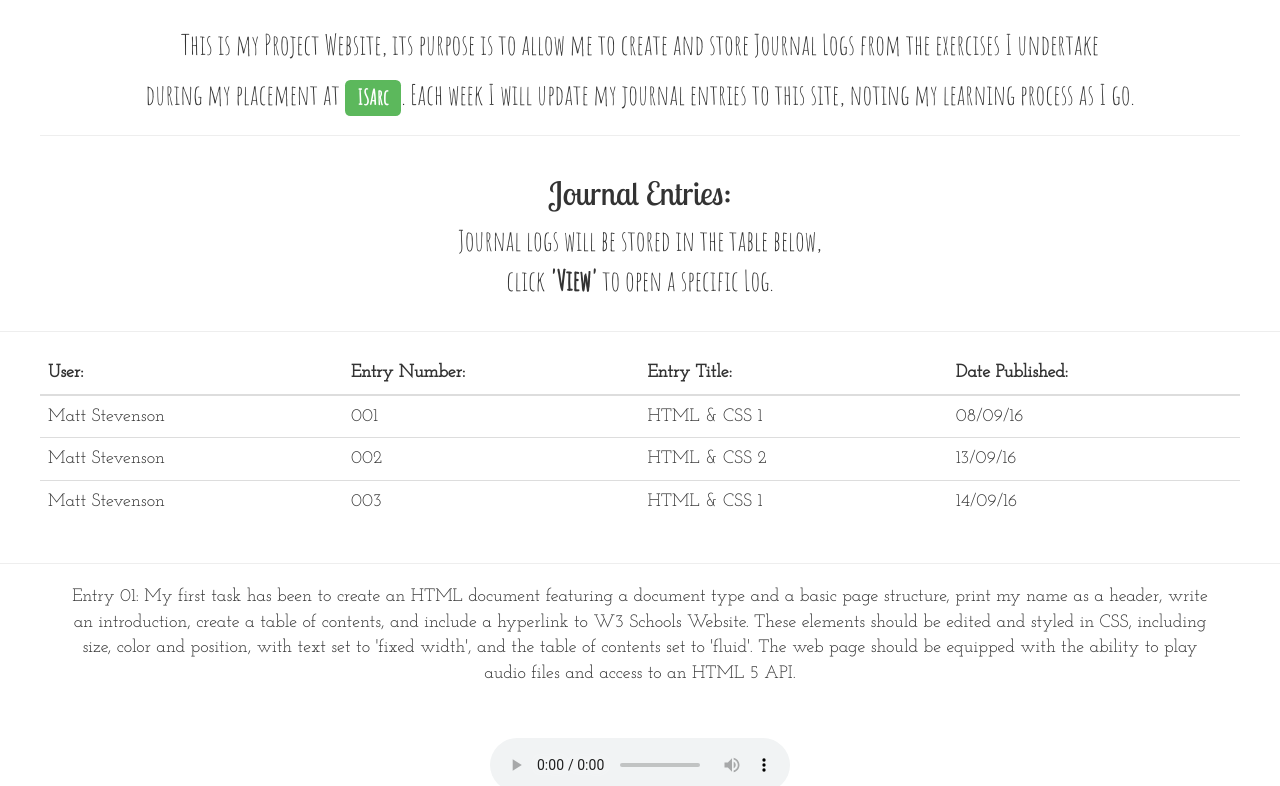
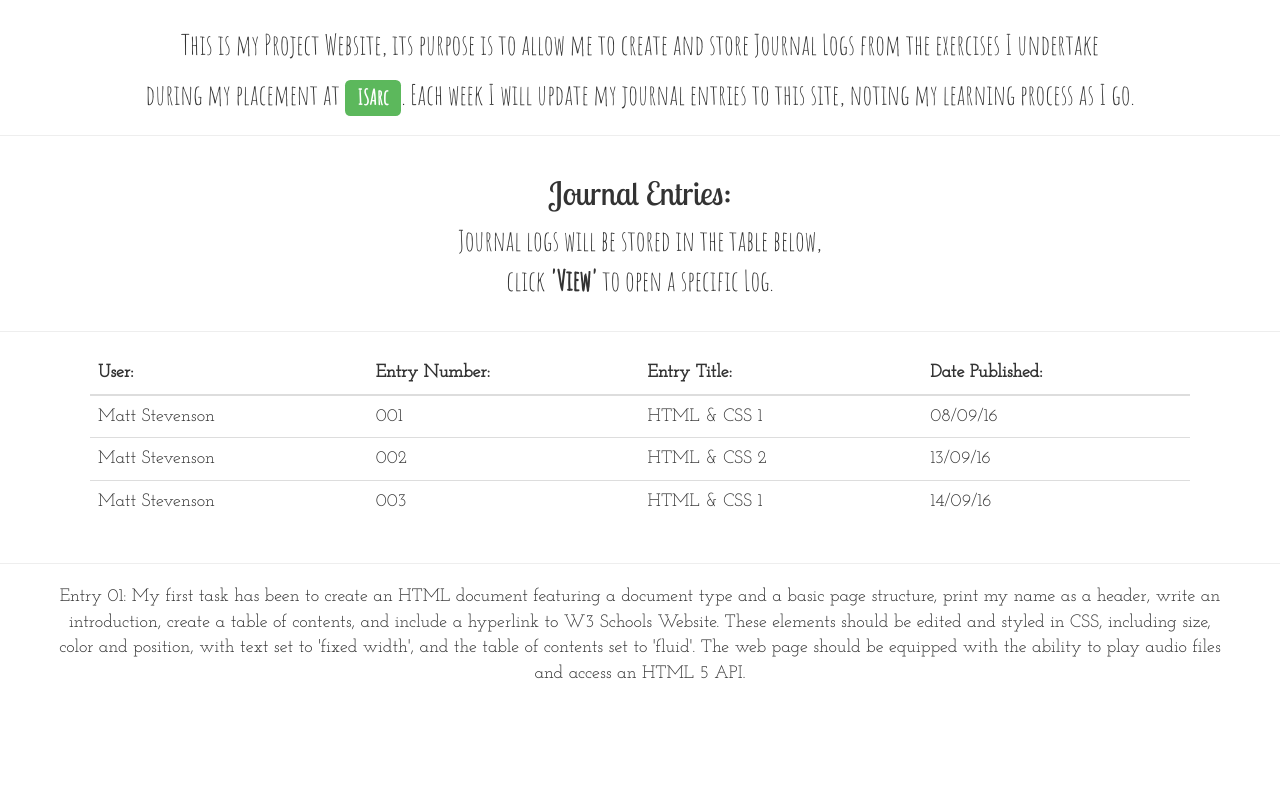
Before and after one commit to MattStevensonISArc/MattStevensonISArc.github.io, a PHP site: page / in a window 1280 px wide. Shown: the part 363-1149 px from the top of the page. Run offline with PHP 8.4, Linux system fonts and the light colour scheme.

Commit message:
fixed bugs

```diff
--- a/index.html
+++ b/index.html
@@ -45,6 +45,7 @@
     </div>
     <br>
     <div class="container-fluid text-center">
+
         <p>This is my Project Website, its purpose is to allow me to create and store Journal Logs from the exercises I undertake</p>
         <p> during my placement at <span class="label label-success">ISArc</span>. Each week I will update my journal entries to this site, noting my learning process as I go.</p>
         <hr>
@@ -56,7 +57,7 @@
             click <b>'View'</b> to open a specific Log.</p>
     </div>
     <hr>
-    <div class="container-fluid">
+    <div class="container">
         <table class="table table-hover">
             <thead>
             <tr>
@@ -93,14 +94,14 @@
             <script>
                 if (typeof(Storage)!== "undefined")
                 {
-                    alert("Local storage is available.");
                 localStorage.setItem("User", "Matt Stevenson");
                 localStorage.setItem("Entry Title", "HTML & CSS 1");
                 localStorage.setItem("Date Published", "08/09/16");
                 localStorage.setItem("entry", "Entry 01: My first task has been to create an HTML document featuring a document type and a basic page structure, " +
                                      "print my name as a header, write an introduction, create a table of contents, and include a hyperlink to W3 Schools Website. " +
                                      "These elements should be edited and styled in CSS, including size, color and position, with text set to 'fixed width', and the " +
-                                     "table of contents set to 'fluid'. The web page should be equipped with the ability to play audio files and access to an HTML 5 API.");
+                                     "table of contents set to 'fluid'. The web page should be equipped with the ability to play audio files and access an HTML 5 API.");
+
 
                 document.getElementById("result").innerHTML = localStorage.getItem("entry");
                 }
@@ -112,11 +113,11 @@
         <br>
         <br>
         <br>
-        <audio controls>
+       <!-- <audio controls>
             <source src="audio1.mp3" type="audio/mpeg">
             <source src="audio1.ogg" type="audio/ogg">
             Your browser does not support mp3/ogg audio files.
-        </audio>
+        </audio> -->
         </div>
 
     <br>
--- a/style.css
+++ b/style.css
@@ -30,7 +30,7 @@ img{
 
 .jumbotron {
     margin-bottom: 0;
-    background-image: url(https://newevolutiondesigns.com/images/freebies/geometric-wallpaper-2.jpg);
+    background-image: url(http://4.bp.blogspot.com/-4ui9g4WbkJE/UjaR8kN389I/AAAAAAAACok/Sa_n2WEEozU/s1600/mesh_lipstick_concrete-02.png);
     background-position: 0 20%;
     background-repeat: no-repeat;
     background-size: cover;
@@ -40,7 +40,7 @@ img{
 
 #jumbotron2{
      margin-bottom: 0;
-     background-image: url(http://4.bp.blogspot.com/-4ui9g4WbkJE/UjaR8kN389I/AAAAAAAACok/Sa_n2WEEozU/s1600/mesh_lipstick_concrete-02.png);
+     background-image: url(https://newevolutiondesigns.com/images/freebies/geometric-wallpaper-2.jpg);
      background-position: 0 20%;
      background-repeat: no-repeat;
      background-size: cover;
@@ -93,9 +93,14 @@ img{
     padding-right:15px;
 }
 
+.container{
+    padding-right:35px;
+    padding-left:35px;
+}
+
 .container-fluid{
-    padding-right:40px;
-    padding-left:40px;
+    padding-left:0;
+    padding-right:0;
 }
 
 #isarclogo{
@@ -108,6 +113,11 @@ img{
     opacity:0.8;
 }
 #result{
-    padding-left: 30px;
-    padding-right:30px;
+    padding-left: 50px;
+    padding-right:50px;
 }
+
+#avatar{
+    width: 250px;
+    height:250px;
+}
```
Also changed, not shown: myProfile.html (+72 -0 lines), matts.jpg (added).
